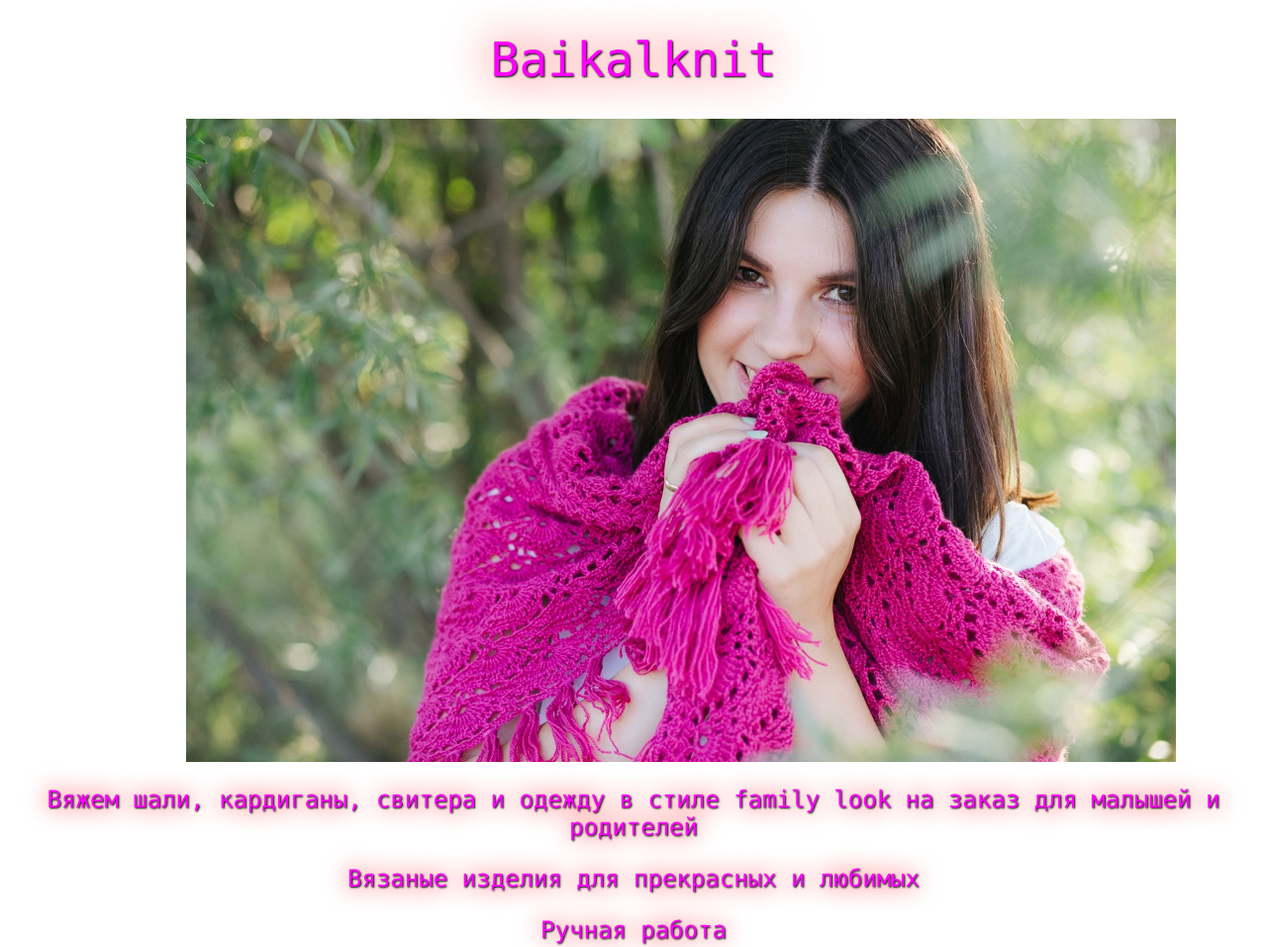
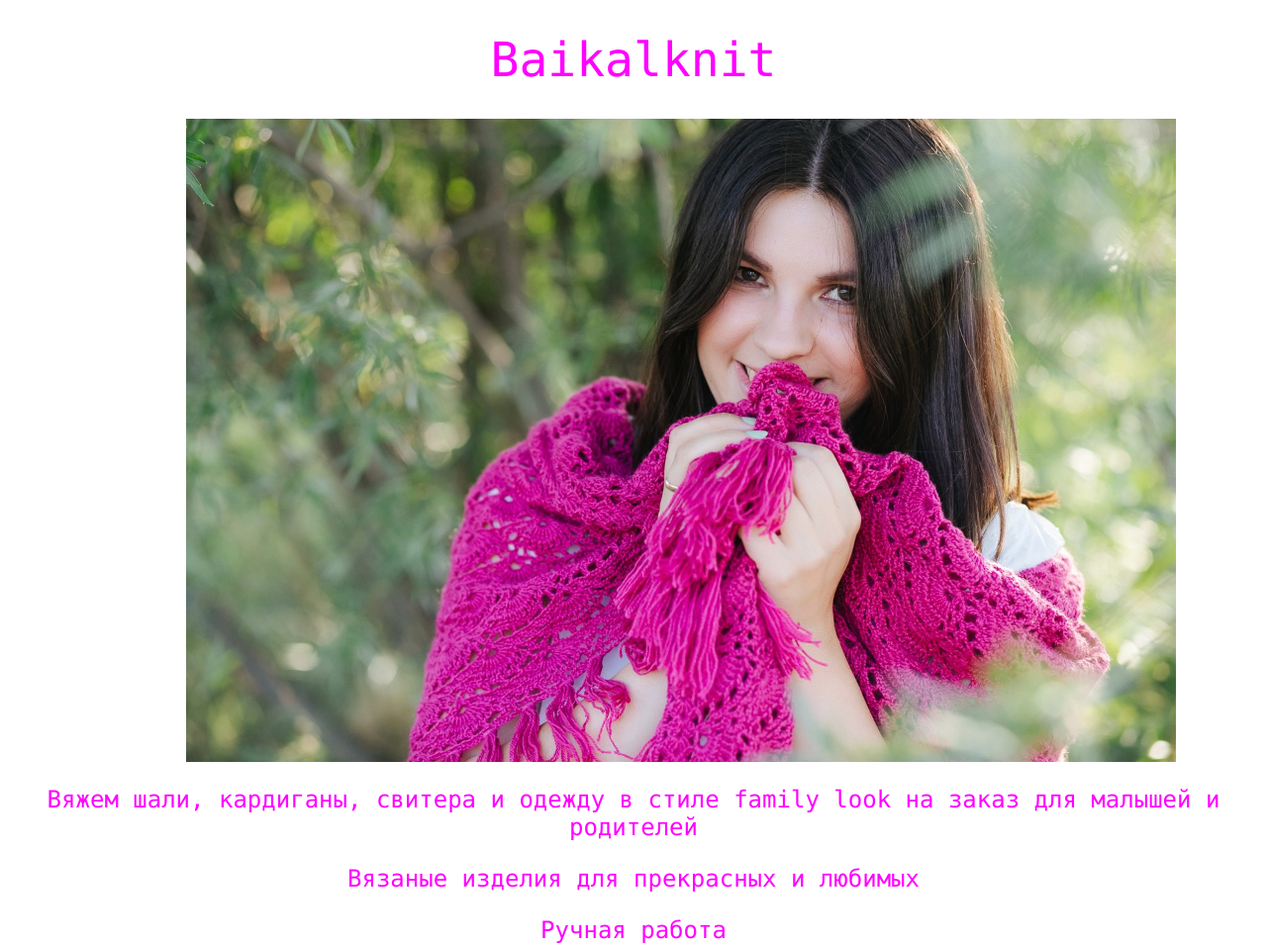
Before and after one commit to varvaranar/baikalknit.github.io, a plain HTML site: page index.html in a window 1280 px wide. Shown: the top 957 px of the page at 99% size. Drawn offline with Linux system fonts and the light colour scheme; files whose address does not match are found by name.

Commit message:
Update index.html

```diff
--- a/index.html
+++ b/index.html
@@ -13,7 +13,7 @@
                 font-weight: normal;
                 color: #FF00FF;
                 text-align: center;
-                 text-shadow: 1px 1px 2px black, 0 0 1em red;
+                 text-shadow: 1px 1px 2px black,
             }
            p {
              font-size: 24px;
@@ -21,7 +21,7 @@
              font-weight: normal;
              color: #FF00FF;
              text-align: center;
-             text-shadow: 1px 1px 2px black, 0 0 1em red;
+             text-shadow: 1px 1px 2px black,
             }
 
         </style>
```
